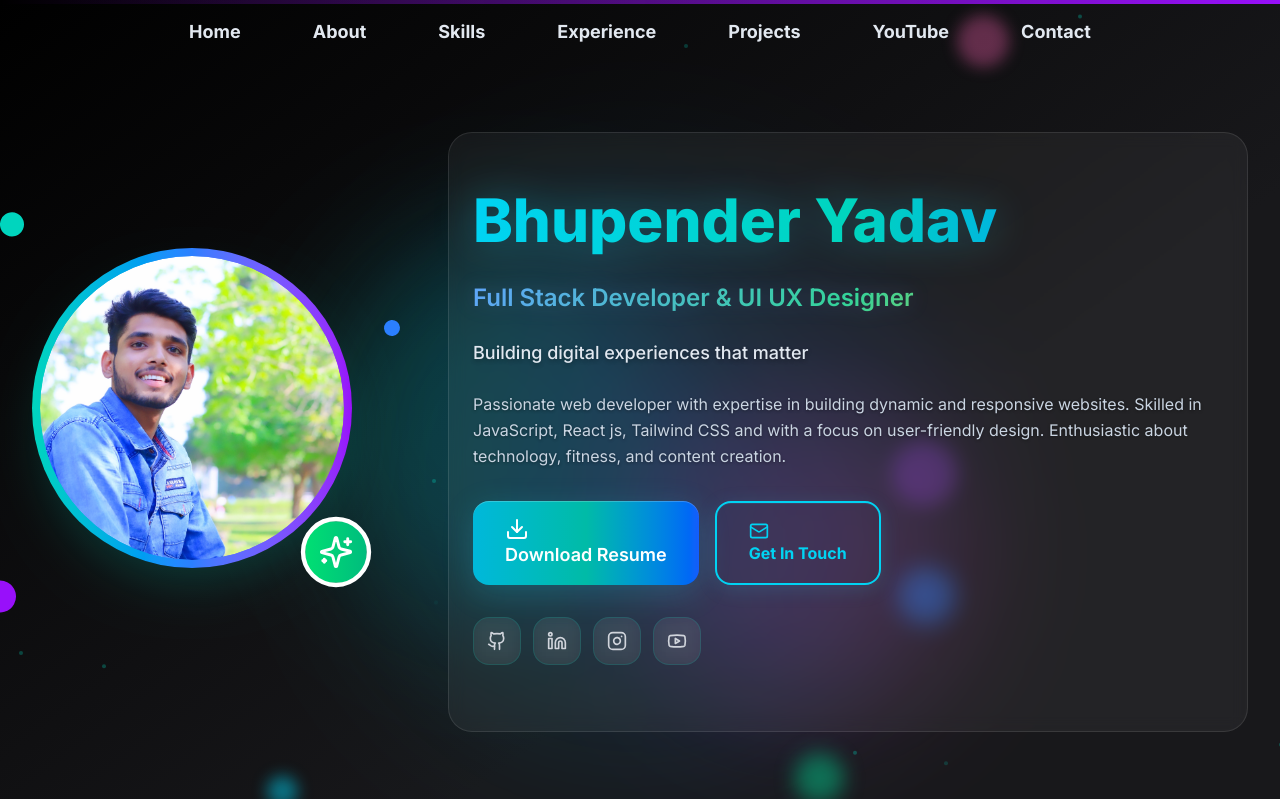
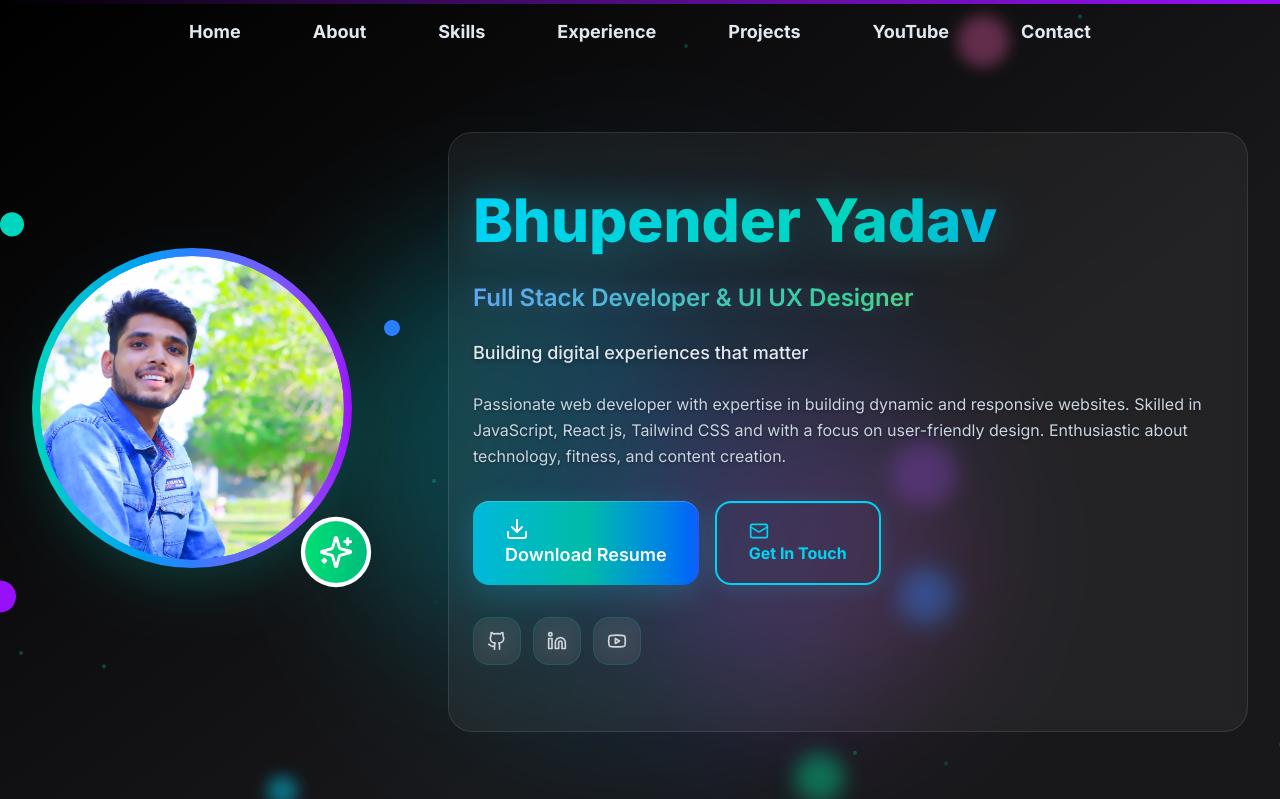
Before and after one commit to Bhupender2004/bhuppii-bhai, a Next.js app: page / in a window 1280 px wide. Shown: the top 799 px of the page. Built offline with nearby package versions, Linux system fonts and the light colour scheme.

Commit message:
removing insta

```diff
--- a/src/data/social.ts
+++ b/src/data/social.ts
@@ -11,11 +11,11 @@ export const socialLinks: SocialLink[] = [
     url: "https://www.linkedin.com/in/bhupender-yadav-9143a2299/",
     icon: "Linkedin"
   },
-  {
-    name: "Instagram",
-    url: "https://www.instagram.com/bhuppii_ydv?igsh=MTV6OWoyc2FpbXZraw==",
-    icon: "Instagram"
-  },
+  // {
+  //   name: "Instagram",
+  //   url: "https://www.instagram.com/bhuppii_ydv?igsh=MTV6OWoyc2FpbXZraw==",
+  //   icon: "Instagram"
+  // },
   {
     name: "YouTube",
     url: "http://www.youtube.com/@official_bhuppiiydv",
```
